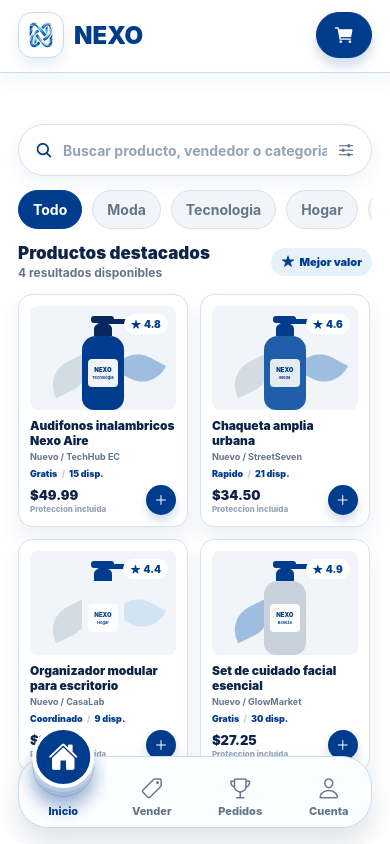
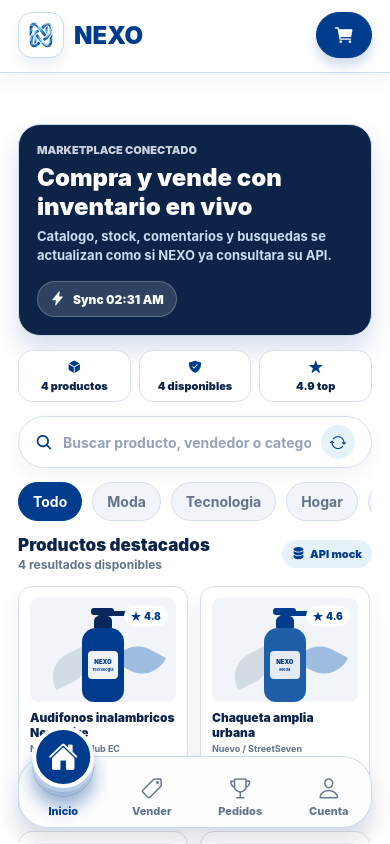
Before and after one commit to Walthergl66/nexo, a React Native app in the folder frontend/: screen / in a window 390 px wide. Built offline with nearby package versions, Linux system fonts and the light colour scheme.

Commit message:
feat: mejorar manejo de disponibilidad de productos y agregar indicadores de carga en la pantalla principal

```diff
--- a/frontend/App.tsx
+++ b/frontend/App.tsx
@@ -84,10 +84,15 @@ export default function App() {
     }
 
     const request = setTimeout(() => {
-      const nextProducts = products.map((product) => ({
-        ...product,
-        stock: product.id === 'P-104' ? Math.max(product.stock - (cartQuantities[product.id] ?? 0), 0) : product.stock,
-      }));
+      const nextProducts = products.map((product) => {
+        const stock = Math.max(product.stock - (cartQuantities[product.id] ?? 0), 0);
+
+        return {
+          ...product,
+          stock,
+          available: product.available && stock > 0,
+        };
+      });
       const normalizedQuery = search.trim().toLowerCase();
       const nextFilteredProducts = nextProducts.filter((product) => {
         const matchesFilter = activeFilter === 'Todo' || product.category === activeFilter;
@@ -144,6 +149,10 @@ export default function App() {
   }, [cartItems]);
 
   const handleAddToCart = (product: Product) => {
+    if (!product.available || product.stock <= 0) {
+      return;
+    }
+
     setCartQuantities((current) => ({
       ...current,
       [product.id]: (current[product.id] ?? 0) + 1,
--- a/frontend/app/home/HomeScreen.tsx
+++ b/frontend/app/home/HomeScreen.tsx
@@ -1,6 +1,16 @@
 import { Ionicons } from '@expo/vector-icons';
 import { useEffect, useRef } from 'react';
-import { Animated, Easing, Pressable, ScrollView, StyleSheet, Text, TextInput, View } from 'react-native';
+import {
+  ActivityIndicator,
+  Animated,
+  Easing,
+  Pressable,
+  ScrollView,
+  StyleSheet,
+  Text,
+  TextInput,
+  View,
+} from 'react-native';
 import { ProductCard } from '../../components/cards/ProductCard';
 import { ProductDetailCard } from '../../components/cards/ProductDetailCard';
 import { filters } from '../../constants/navigation';
@@ -11,6 +21,10 @@ type HomeScreenProps = {
   activeFilter: string;
   commentText: string;
   filteredProducts: Product[];
+  isLoading: boolean;
+  isRefreshing: boolean;
+  lastSyncAt: Date | null;
+  productsCount: number;
   productComments: ProductComment[];
   search: string;
   selectedProduct: Product | null;
@@ -21,6 +35,7 @@ type HomeScreenProps = {
   onChangeFilter: (filter: string) => void;
   onChangeRating: (rating: number) => void;
   onChangeSearch: (value: string) => void;
+  onRefreshCatalog: () => void;
   onSelectProduct: (product: Product) => void;
   onSubmitComment: () => void;
 };
@@ -64,10 +79,32 @@ function AnimatedProductCell({ index, product, onAddToCart, onSelectProduct }: A
   );
 }
 
+function ProductSkeletonGrid() {
+  return (
+    <View style={styles.productGrid}>
+      {[0, 1, 2, 3].map((item) => (
+        <View key={item} style={[styles.productCell, styles.skeletonCard]}>
+          <View style={styles.skeletonVisual} />
+          <View style={styles.skeletonLineLarge} />
+          <View style={styles.skeletonLineSmall} />
+          <View style={styles.skeletonBottomRow}>
+            <View style={styles.skeletonPrice} />
+            <View style={styles.skeletonButton} />
+          </View>
+        </View>
+      ))}
+    </View>
+  );
+}
+
 export function HomeScreen({
   activeFilter,
   commentText,
   filteredProducts,
+  isLoading,
+  isRefreshing,
+  lastSyncAt,
+  productsCount,
   productComments,
   search,
   selectedProduct,
@@ -78,6 +115,7 @@ export function HomeScreen({
   onChangeFilter,
   onChangeRating,
   onChangeSearch,
+  onRefreshCatalog,
   onSelectProduct,
   onSubmitComment,
 }: HomeScreenProps) {
@@ -97,8 +135,47 @@ export function HomeScreen({
     );
   }
 
+  const availableProducts = filteredProducts.filter((product) => product.available).length;
+  const bestRating = filteredProducts.length > 0 ? Math.max(...filteredProducts.map((product) => product.rating)) : 0;
+  const syncLabel = lastSyncAt
+    ? `Sync ${lastSyncAt.toLocaleTimeString([], { hour: '2-digit', minute: '2-digit' })}`
+    : 'Conectando';
+
   return (
     <>
+      <View style={styles.marketHero}>
+        <View style={styles.heroCopy}>
+          <Text style={styles.heroEyebrow}>Marketplace conectado</Text>
+          <Text style={styles.heroTitle}>Compra y vende con inventario en vivo</Text>
+          <Text style={styles.heroSubtitle}>
+            Catalogo, stock, comentarios y busquedas se actualizan como si NEXO ya consultara su API.
+          </Text>
+        </View>
+        <View style={styles.heroMetric}>
+          {isRefreshing ? (
+            <ActivityIndicator size="small" color={colors.surface} />
+          ) : (
+            <Ionicons name="flash" size={15} color={colors.surface} />
+          )}
+          <Text style={styles.heroMetricText}>{syncLabel}</Text>
+        </View>
+      </View>
+
+      <View style={styles.trustRow}>
+        <View style={styles.trustPill}>
+          <Ionicons name="cube" size={14} color={colors.brandBlue} />
+          <Text style={styles.trustText}>{productsCount || '...'} productos</Text>
+        </View>
+        <View style={styles.trustPill}>
+          <Ionicons name="shield-checkmark" size={14} color={colors.brandBlue} />
+          <Text style={styles.trustText}>{availableProducts} disponibles</Text>
+        </View>
+        <View style={styles.trustPill}>
+          <Ionicons name="star" size={14} color={colors.brandBlue} />
+          <Text style={styles.trustText}>{bestRating.toFixed(1)} top</Text>
+        </View>
+      </View>
+
       <View style={styles.searchBox}>
         <Ionicons name="search" size={18} color={colors.brandBlue} />
         <TextInput
@@ -108,7 +185,17 @@ export function HomeScreen({
           value={search}
           onChangeText={onChangeSearch}
         />
-        <Ionicons name="options" size={18} color={colors.inkMuted} />
+        <Pressable
+          accessibilityLabel="Actualizar catalogo"
+          style={({ pressed }) => [styles.syncButton, pressed && styles.syncButtonPressed]}
+          onPress={onRefreshCatalog}
+        >
+          {isRefreshing ? (
+            <ActivityIndicator size="small" color={colors.brandBlue} />
+          ) : (
+            <Ionicons name="sync" size={17} color={colors.brandBlue} />
+          )}
+        </Pressable>
       </View>
 
       <ScrollView horizontal showsHorizontalScrollIndicator={false} style={styles.filterRow}>
@@ -132,17 +219,26 @@ export function HomeScreen({
 
       <View style={styles.resultsHeader}>
         <View>
-          <Text style={styles.resultsTitle}>Productos destacados</Text>
+          <Text style={styles.resultsTitle}>{activeFilter === 'Todo' ? 'Productos destacados' : activeFilter}</Text>
           <Text style={styles.resultsSubtitle}>
-            {filteredProducts.length} {filteredProducts.length === 1 ? 'resultado' : 'resultados'} disponibles
+            {isLoading
+              ? 'Consultando catalogo remoto'
+              : `${filteredProducts.length} ${filteredProducts.length === 1 ? 'resultado' : 'resultados'} disponibles`}
           </Text>
         </View>
         <View style={styles.resultsBadge}>
-          <Ionicons name="star" size={13} color={colors.brandBlue} />
-          <Text style={styles.resultsBadgeText}>Mejor valor</Text>
+          {isRefreshing ? (
+            <ActivityIndicator size="small" color={colors.brandBlue} />
+          ) : (
+            <Ionicons name="server" size={13} color={colors.brandBlue} />
+          )}
+          <Text style={styles.resultsBadgeText}>{isRefreshing ? 'Actualizando' : 'API mock'}</Text>
         </View>
       </View>
 
+      {isLoading ? (
+        <ProductSkeletonGrid />
+      ) : (
         <View style={styles.productGrid}>
           {filteredProducts.map((product, index) => (
             <AnimatedProductCell
@@ -154,8 +250,9 @@ export function HomeScreen({
             />
           ))}
         </View>
+      )}
 
-      {filteredProducts.length === 0 && (
+      {!isLoading && filteredProducts.length === 0 && (
         <View style={styles.emptyState}>
           <Text style={styles.emptyTitle}>No encontramos productos</Text>
           <Text style={styles.emptyText}>Prueba con otra categoria o una busqueda mas corta.</Text>
@@ -168,10 +265,17 @@ export function HomeScreen({
 const styles = StyleSheet.create({
   marketHero: {
     borderRadius: radii.large,
-    backgroundColor: colors.brandBlue,
+    backgroundColor: colors.ink,
     padding: 18,
     gap: 16,
     overflow: 'hidden',
+    borderWidth: 1,
+    borderColor: colors.brandBlueLine,
+    shadowColor: colors.brandBlue,
+    shadowOffset: { width: 0, height: 14 },
+    shadowOpacity: 0.16,
+    shadowRadius: 24,
+    elevation: 8,
   },
   heroCopy: {
     gap: 6,
@@ -184,9 +288,9 @@ const styles = StyleSheet.create({
   },
   heroTitle: {
     color: colors.surface,
-    fontSize: 25,
+    fontSize: 24,
     fontWeight: '900',
-    lineHeight: 30,
+    lineHeight: 29,
   },
   heroSubtitle: {
     color: colors.brandBlueLine,
@@ -214,19 +318,18 @@ const styles = StyleSheet.create({
   },
   trustRow: {
     flexDirection: 'row',
-    gap: 10,
+    gap: 8,
   },
   trustPill: {
     flex: 1,
-    minHeight: 38,
-    borderRadius: radii.pill,
-    backgroundColor: colors.silverSoft,
+    minHeight: 52,
+    borderRadius: radii.medium,
+    backgroundColor: colors.surface,
     borderWidth: 1,
     borderColor: colors.line,
     alignItems: 'center',
     justifyContent: 'center',
-    flexDirection: 'row',
-    gap: 6,
+    gap: 4,
     paddingHorizontal: 10,
   },
   trustText: {
@@ -254,6 +357,17 @@ const styles = StyleSheet.create({
     height: 50,
     color: colors.ink,
     fontWeight: '700',
+  },
+  syncButton: {
+    width: 34,
+    height: 34,
+    borderRadius: radii.pill,
+    backgroundColor: colors.brandBlueSoft,
+    alignItems: 'center',
+    justifyContent: 'center',
+  },
+  syncButtonPressed: {
+    transform: [{ scale: 0.94 }],
   },
   filterRow: {
     flexGrow: 0,
@@ -320,6 +434,48 @@ const styles = StyleSheet.create({
   productCell: {
     width: '48%',
   },
+  skeletonCard: {
+    borderRadius: radii.medium,
+    borderWidth: 1,
+    borderColor: colors.line,
+    backgroundColor: colors.surface,
+    padding: 11,
+    gap: 9,
+  },
+  skeletonVisual: {
+    height: 104,
+    borderRadius: radii.small,
+    backgroundColor: colors.surfaceSoft,
+  },
+  skeletonLineLarge: {
+    width: '86%',
+    height: 13,
+    borderRadius: radii.pill,
+    backgroundColor: colors.surfaceSoft,
+  },
+  skeletonLineSmall: {
+    width: '62%',
+    height: 10,
+    borderRadius: radii.pill,
+    backgroundColor: colors.silverSoft,
+  },
+  skeletonBottomRow: {
+    flexDirection: 'row',
+    justifyContent: 'space-between',
+    alignItems: 'center',
+  },
+  skeletonPrice: {
+    width: 58,
+    height: 16,
+    borderRadius: radii.pill,
+    backgroundColor: colors.surfaceSoft,
+  },
+  skeletonButton: {
+    width: 34,
+    height: 34,
+    borderRadius: radii.pill,
+    backgroundColor: colors.brandBlueSoft,
+  },
   emptyState: {
     borderRadius: radii.medium,
     padding: 18,
--- a/frontend/components/cards/ProductCard.tsx
+++ b/frontend/components/cards/ProductCard.tsx
@@ -101,7 +101,12 @@ export function ProductCard({ product, onAddToCart, onSelectProduct }: ProductCa
         </View>
         <Pressable
           accessibilityLabel={`Agregar ${product.title} al carrito`}
-          style={({ pressed }) => [styles.addButton, pressed && styles.addButtonPressed]}
+          disabled={!product.available}
+          style={({ pressed }) => [
+            styles.addButton,
+            !product.available && styles.addButtonDisabled,
+            pressed && styles.addButtonPressed,
+          ]}
           onPress={(event) => {
             event.stopPropagation();
             onAddToCart();
@@ -296,6 +301,10 @@ const styles = StyleSheet.create({
     shadowRadius: 10,
     elevation: 4,
   },
+  addButtonDisabled: {
+    backgroundColor: colors.inkSoft,
+    shadowOpacity: 0,
+  },
   addButtonPressed: {
     transform: [{ scale: 0.92 }],
     opacity: 0.82,
```
Lines whose indentation alone changed are shown as unchanged.
